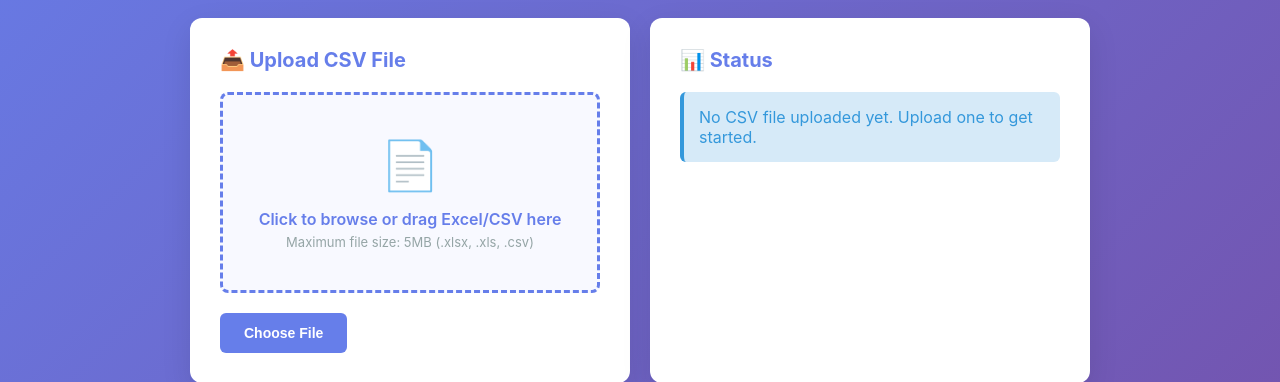
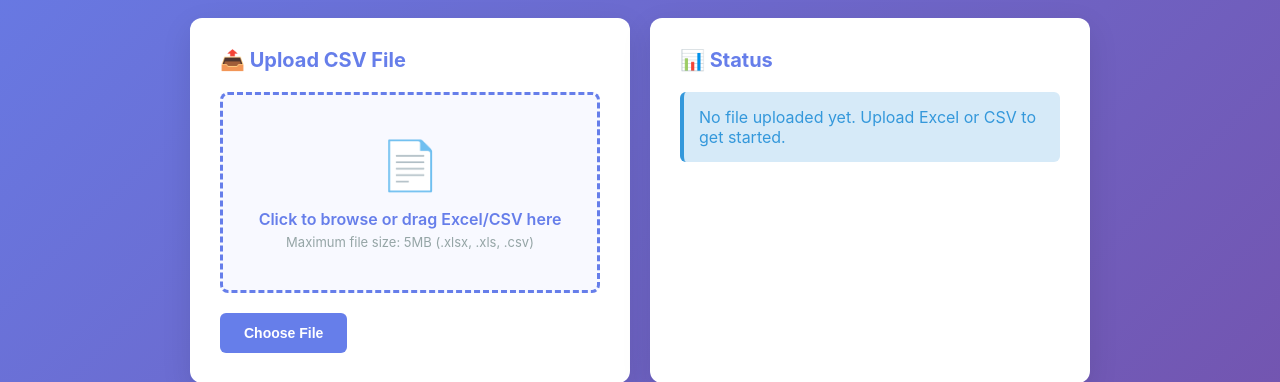
Before and after one commit to shabdroop/parts-stock, a Flask app: page / in a window 1280 px wide. Shown: the part 268-650 px from the top of the page. Run offline with Flask 3, Linux system fonts and the light colour scheme.

Commit message:
Fix: Update admin panel file validation to accept Excel and CSV
- Changed file validation from CSV-only to accept .xlsx, .xls, and .csv
- Updated status messages to reflect file type support
- Fixed error message to show all accepted formats
- Admin panel now properly handles Excel file uploads

```diff
--- a/templates/admin.html
+++ b/templates/admin.html
@@ -441,8 +441,11 @@
         });
 
         function uploadFile(file) {
-            if (!file.name.endsWith('.csv')) {
-                showStatus('Only CSV files allowed', 'error');
+            const allowedExtensions = ['.csv', '.xlsx', '.xls'];
+            const fileExtension = '.' + file.name.split('.').pop().toLowerCase();
+
+            if (!allowedExtensions.includes(fileExtension)) {
+                showStatus('Only Excel (.xlsx, .xls) and CSV files allowed', 'error');
                 return;
             }
 
@@ -486,7 +489,7 @@
                 if (data.uploaded) {
                     statusDiv.innerHTML = `
                         <div class="status-box success">
-                            ✓ CSV file uploaded successfully
+                            ✓ File uploaded successfully
                         </div>
                     `;
                     document.getElementById('partCount').textContent = data.metadata.row_count;
@@ -496,7 +499,7 @@
                 } else {
                     statusDiv.innerHTML = `
                         <div class="status-box info">
-                            No CSV file uploaded yet. Upload one to get started.
+                            No file uploaded yet. Upload Excel or CSV to get started.
                         </div>
                     `;
                     currentStatus.classList.add('hide');
```
